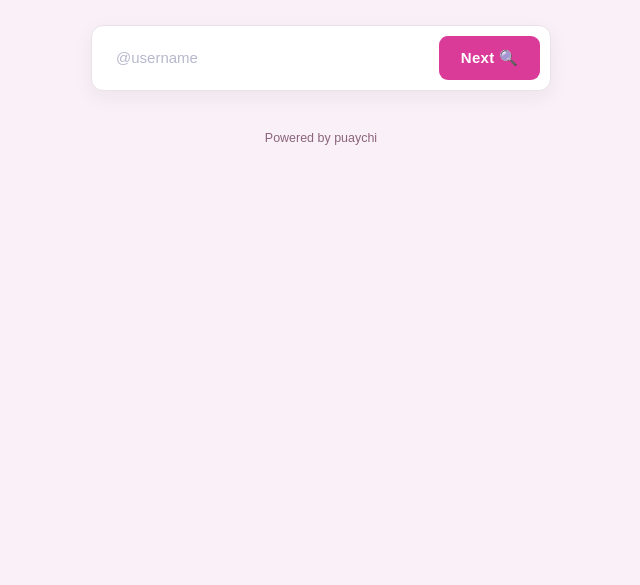
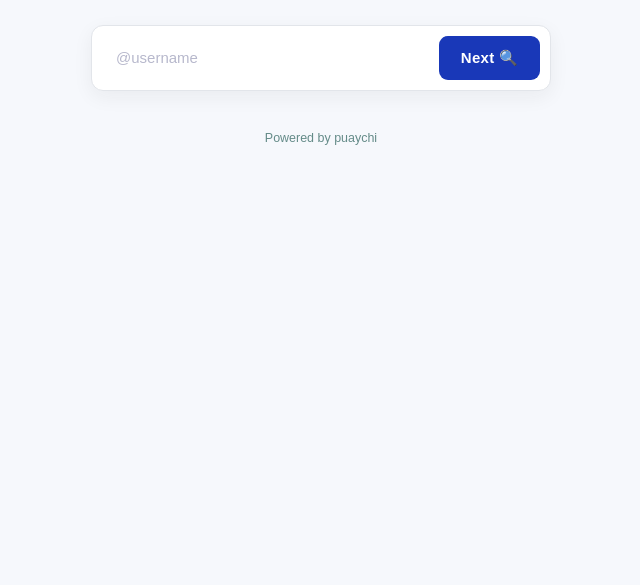
Before and after one commit to tomorrowmustbetter/track-order, a plain HTML site: page index.html in a window 1280 px wide. Shown: the part 215-800 px from the top of the page, without its empty margins (319-959 px from the left). Drawn offline with Linux system fonts and the light colour scheme.

Commit message:
style.css

```diff
--- a/style.css
+++ b/style.css
@@ -1,15 +1,15 @@
 :root{
-    --bg:#faf1f8;
+    --bg:#f6f8fc;
     --white:#FFFFFF;
 
     --ink:#202124;
-    --ink-soft:#8b647c;
+    --ink-soft:#648b88;
 
-    --accent:#db3b98;
-    --accent-dark:#db3b98;
-    --accent-soft:#ffe8fa;
+    --accent:#1938b8;
+    --accent-dark:#1938b8;
+    --accent-soft:#e8f4ff;
 
-    --border:#eae2e7;
+    --border:#e2e5ea;
 
     --success-bg:#E8F5EE;
     --success-text:#18794E;
```
